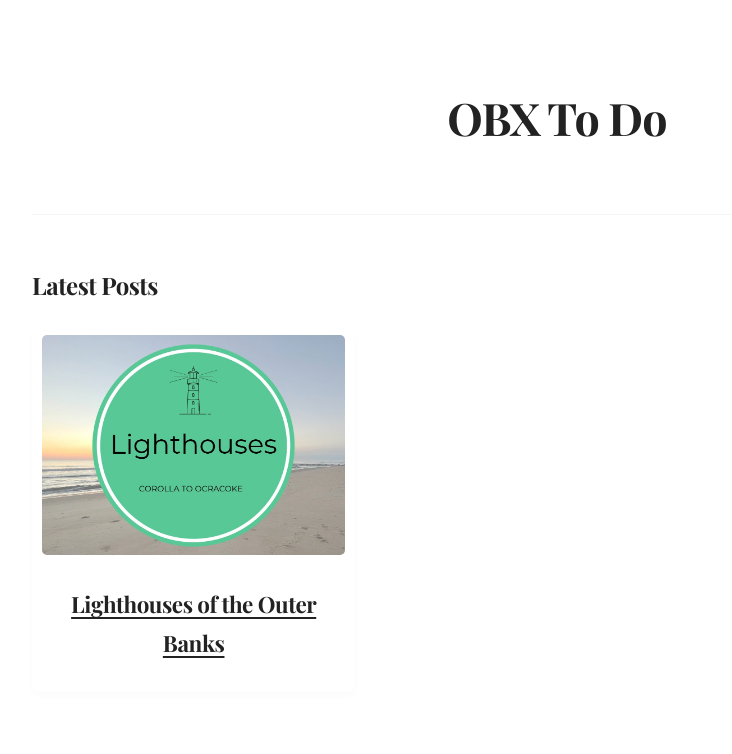
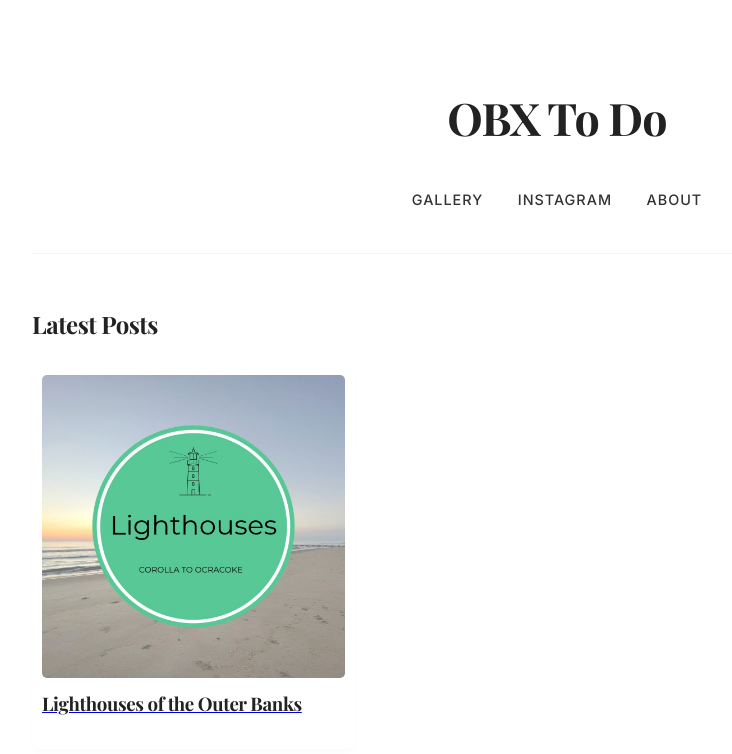
Before and after one commit to obxtodo/obxtodo.com, a Jekyll site: the page built from index.html, in a window 1280 px wide. Shown: the top 754 px of the page, without its empty margins (83-815 px from the left). Built offline with Jekyll 4.4.1, drawn with Linux system fonts in a browser that asks for light colours.

Commit message:
Update default.html
Signed-off-by: obxtodo <obxtodo@gmail.com>

```diff
--- a/_layouts/default.html
+++ b/_layouts/default.html
@@ -14,7 +14,7 @@
     html, body {
       background-color: #ffffff !important;
       background-image: none !important;
-      color: #444444 !important; /* Softer professional grey */
+      color: #444444 !important;
       font-family: 'Inter', -apple-system, BlinkMacSystemFont, sans-serif !important;
       margin: 0;
       padding: 0;
@@ -73,14 +70,37 @@
       font-style: italic;
     }
 
-    /* 4. CONTENT SECTION */
-    section {
-      width: 100% !important;
-      float: none !important;
-      padding: 0 !important;
+    nav a {
+      margin: 0 15px;
+      font-weight: 500;
+      color: #333 !important;
+      text-decoration: none !important;
+      font-size: 0.9rem;
+      text-transform: uppercase;
+      letter-spacing: 1px;
+      transition: color 0.2s;
     }
 
-    /* 5. TWO-COLUMN GALLERY POST LAYOUT (Flexbox) */
+    nav a:hover { color: #0077cc !important; }
+
+    /* 4. SPLIDE CUSTOMIZATION (Minimalist Progress Bars) */
+    .splide__pagination__page {
+      background: #ddd !important;
+      border-radius: 0 !important;
+      width: 20px !important;
+      height: 3px !important;
+      transition: all 0.3s !important;
+      border: none !important;
+      margin: 0 4px !important;
+    }
+
+    .splide__pagination__page.is-active {
+      background: #333 !important;
+      width: 40px !important; /* Elongates the active bar */
+      transform: scale(1) !important;
+    }
+
+    /* 5. FLEXBOX LAYOUT (Image Left / Text Right) */
     .post-container {
       display: flex;
       flex-direction: row;
@@ -89,16 +109,10 @@
       margin-bottom: 80px;
     }
 
-    .post-media {
-      flex: 1.3;
-      max-width: 600px;
-    }
+    .post-media { flex: 1.3; max-width: 600px; }
+    .post-content { flex: 1; }
 
-    .post-content {
-      flex: 1;
-    }
-
-    /* 6. HOMEPAGE GRID (Glassmorphism & Interactive) */
+    /* 6. HOMEPAGE GRID */
     .gallery-grid {
       display: grid !important;
       grid-template-columns: repeat(auto-fill, minmax(300px, 1fr)) !important;
@@ -120,20 +134,6 @@
       box-shadow: 0 20px 40px rgba(0,0,0,0.08);
     }
 
-    .gallery-item img {
-      width: 100%;
-      height: 220px;
-      object-fit: cover;
-      border-radius: 0; /* Let the container handle the radius */
-    }
-
-    .gallery-item h3 {
-      padding: 20px;
-      font-size: 1.4rem;
-      margin: 0;
-      text-align: center;
-    }
-
     /* 7. HIDE THEME ARTIFACTS */
     footer, .wrapper footer, header p.view, header ul, .owner, hr {
       display: none !important;
@@ -141,33 +141,13 @@
 
     /* 8. RESPONSIVE MOBILE FIX */
     @media (max-width: 768px) {
-      .post-container {
-        flex-direction: column;
-      }
-      .post-media, .post-content {
-        max-width: 100%;
-        width: 100%;
-      }
-      header {
-        padding: 50px 0 !important;
-      }
-      header h1 {
-        font-size: 2rem !important;
-      }
+      .post-container { flex-direction: column; }
+      .post-media, .post-content { max-width: 100%; width: 100%; }
+      header { padding: 50px 0 !important; }
+      header h1 { font-size: 2rem !important; }
     }
 
-    /* GENERAL IMAGE REPLACEMENT */
-    img {
-      max-width: 100%;
-      height: auto;
-      display: block;
-    }
-
-    a {
-      color: #222;
-      text-decoration: underline;
-      text-underline-offset: 4px;
-    }
+    img { max-width: 100%; height: auto; display: block; }
   </style>
 </head>
 <body>
@@ -176,6 +156,12 @@
     <header>
       <h1><a href="{{ site.baseurl }}/">{{ site.title }}</a></h1>
       <p>{{ site.description }}</p>
+
+      <nav style="margin-top: 30px;">
+        <a href="{{ site.baseurl }}/">Gallery</a>
+        <a href="https://instagram.com/obxtodo" target="_blank">Instagram</a>
+        <a href="{{ site.baseurl }}/about">About</a>
+      </nav>
     </header>
 
     <section>
```
Also changed, not shown: other parts of _layouts/default.html (+2 -5 lines).
